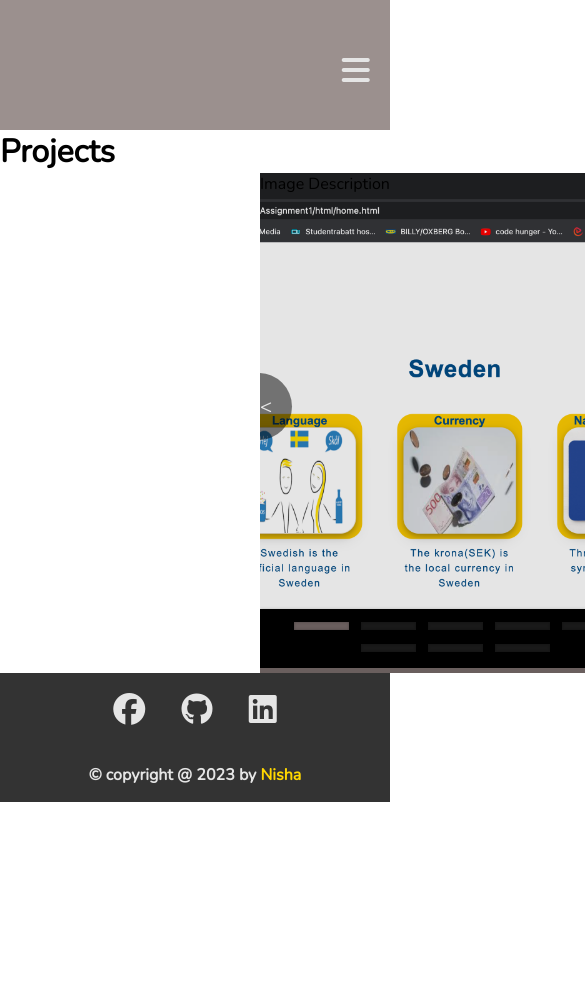
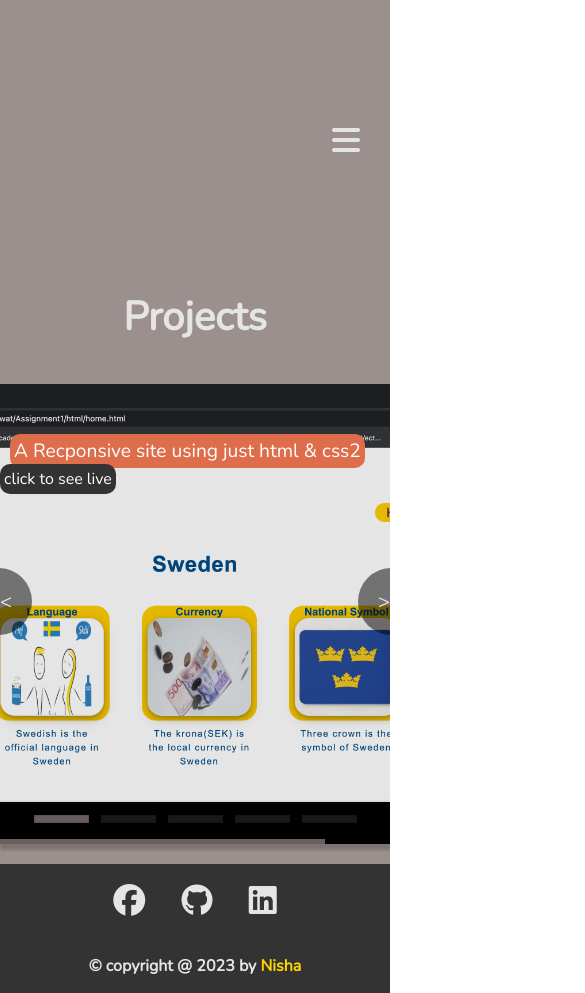
Before and after one commit to NishaSaraswat07/Assigenment5, a plain HTML site: page htmlPages/project.html in a window 390 px wide. Shown: the top 993 px of the page, 585 px wide, since content can reach past the window. Before the commit the page ends 844 px from the top, so only its background shows below. Drawn offline with nearby package versions, Linux system fonts and the light colour scheme.

Commit message:
header fixed

```diff
--- a/htmlPages/project.html
+++ b/htmlPages/project.html
@@ -42,49 +42,48 @@
     </header>
     <div class="content">
         <h1>Projects</h1>
-    </div>
     <section class="slide">
         <div class="slider-container">
           <ul class="slider-wrapper" id="slider">
             <li class="slide-current">
                 <!-- Image -->
-                <img src="../images/1.png" alt="project1" height="200px" width="300px"/>
+                <img src="../images/1.png" alt="project1"/>
                 <!-- Image Description -->
-                <div class="capa">Image Description</div>
+                <div class="capa">
+                    <p>A Recponsive site using just html & css2</p>
+                    <a href="https://nishasaraswat07.github.io/AssignmentLive/" target="_blank">click to see live</a>
+                </div>
             </li>
             <li class="slider">
-                <img src="../images/2.png" alt="project2"  height="200px" width="300px"/>
+                <img src="../images/3.png" alt="project3" />
                 <!-- Image Description -->
-                <div class="capa">Image Description</div>
+              <div class="capa">
+                <p>Word gussing game built in javascript!</p>
+                  <a href=" https://nishasaraswat07.github.io/Hangman-Game/" target="_blank">Click to play</a>
+              </div>
+            </li>
+            <li class="slider"><img src="../images/7.png" alt="project6"/>
+                <!-- Image Description -->
+                <div class="capa">
+                    <p>TicTacToe game using jQuery!</p>
+                    <a href="https://nishasaraswat07.github.io/TIicTacToe/" target="_blank">Click to play!</a>
+                </div>
             </li>
             <li class="slider">
-                <img src="../images/3.png" alt="project3"  height="200px" width="300px"/>
-                <!-- Image Description -->
-              <div class="capa">Image Description</div>
+                <img src="../images/8.png" alt="project7" />
+              <!-- Image Description -->
+              <div class="capa">
+                  <p>Recipe Finer using Meal API!</p>
+                <a href="https://nishasaraswat07.github.io/Assignment-4/" target="_blank">Find your recipe!</a>
+              </div>
             </li>
             <li class="slider">
-                <img src="../images/4.png" alt="project4"  height="200px" width="300px"/>
-                <!-- Image Description -->
-                <div class="capa">Image Description</div>
-            </li>
-            <li class="slider">
-                <img src="../images/6.png" alt="project5"  height="200px" width="300px"/>
-                <!-- Image Description -->
-                <div class="capa">Image Description</div>
-            </li>
-            <li class="slider"><img src="../images/7.png" alt="project6"  height="200px" width="300"/>
-                <!-- Image Description -->
-                <div class="capa">Image Description</div>
-            </li>
-            <li class="slider">
-                <img src="../images/8.png" alt="project7"  height="200px" width="300"/>
+                <img src="../images/9.png" alt="project8" />
               <!-- Image Description -->
-              <div class="capa">Image Description</div>
-            </li>
-            <li class="slider">
-                <img src="../images/9.png" alt="project8"  height="200px" width="300"/>
-              <!-- Image Description -->
-              <div class="capa">Image Description</div>
+              <div class="capa">
+                  <p>Recipe Finer using Meal API!</p>
+                <a href="https://nishasaraswat07.github.io/Assignment-4/" target="_blank">Find your recipe!</a>
+              </div>
             </li>
           <!-- Nav controls -->
           <div class="drt-control control-left" id="lft-control"><</div>
@@ -94,6 +93,7 @@
           <div class="tempo-bar" id="barra"></div>
         </div>
     </section>
+</div>
     <section id="footer">
         <div class="icons">
             <a href="#"><i class="fa-brands fa-facebook"></i></a>
--- a/styles/header.css
+++ b/styles/header.css
@@ -62,12 +62,25 @@ header .fa-bars {
     .menu{
         display: none;
     }
+    .navigation{
+        display: flex;
+        flex-direction: column;
+        width: 100vh;
+        height: 260px;
+        position: relative;
+    }
     .openmenu{
+        width: fit-content;
+        height: fit-content;
+        padding: 10px;
         display: flex;
-        align-items: center;
         flex-direction: column;
-        position: absolute;
-        margin-top: 20px;
-        margin-left: 340px;
+        justify-content: center;
+        right: 0%;
+        margin: 100px 20px;
+        position:fixed;
+    }
+    .fas{
+        margin: 30px;
     }
     }
--- a/styles/project.css
+++ b/styles/project.css
@@ -1,5 +1,49 @@
 .slide{
     max-width: 800px;
-    height: 600px;
-    margin-left: 260px;
+    height: auto;
 }
+.content{
+    width: 100%;
+    height: 100%;
+    background: var(--main-bg-color);
+    display: flex;
+    flex-direction: column;
+    align-items: center;
+    align-content: center;
+}
+.slider-container{
+    width: 100%;
+    background: var(--main-bg-color);
+    padding: 20px 0;
+}
+ul li {
+    list-style: none;
+}
+.content h1{
+    color: var(--text-color);
+    font-size: 2.5rem;
+    margin: 20px 0;
+}
+
+.capa p{
+    font-size: 1.2rem;
+    color:#fff;
+    text-align: center;
+    margin-top: 50px;
+    margin-left: 10px;
+    background: #DE6E4B;
+    display: inline-block;
+    border-radius: 10px;
+    padding:4px;
+}
+.capa a{
+    text-decoration: none;
+    background: var(--btn-hover-bg-color);
+    border-radius: 10px;
+    padding: 4px;
+    color: #fff;
+}
+.capa a:hover{
+    background: #EDFF86;
+    color: black;
+}
--- a/styles/qc.slider.css
+++ b/styles/qc.slider.css
@@ -38,7 +38,7 @@ section.slide .slider-container {
   margin: 0 auto;
   overflow: hidden;
   position: relative;
-  background-color: #FFFFFF;
+  background-color: #9B908E;
 }
 section.slide .slider-container .slider-wrapper {
   margin: 0;
```
Also changed, not shown: images/2.png (deleted), images/6.png.
